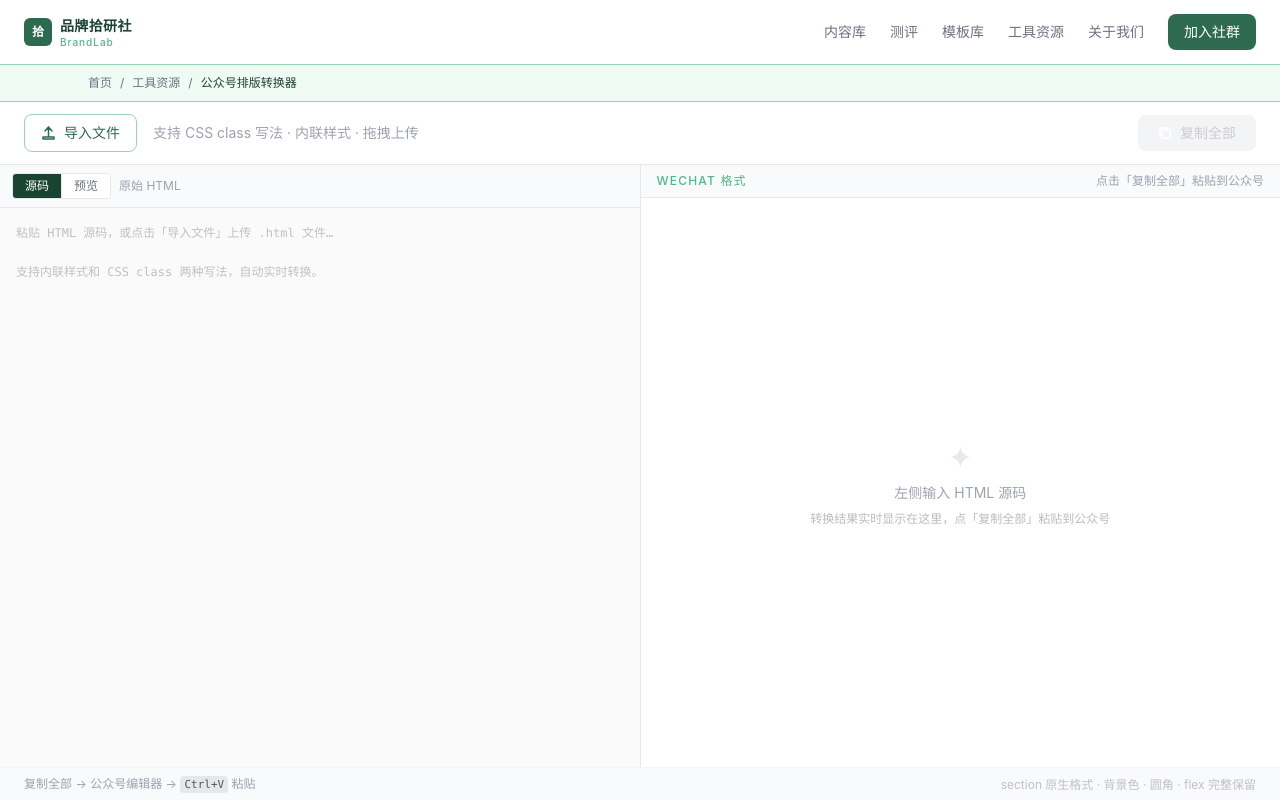
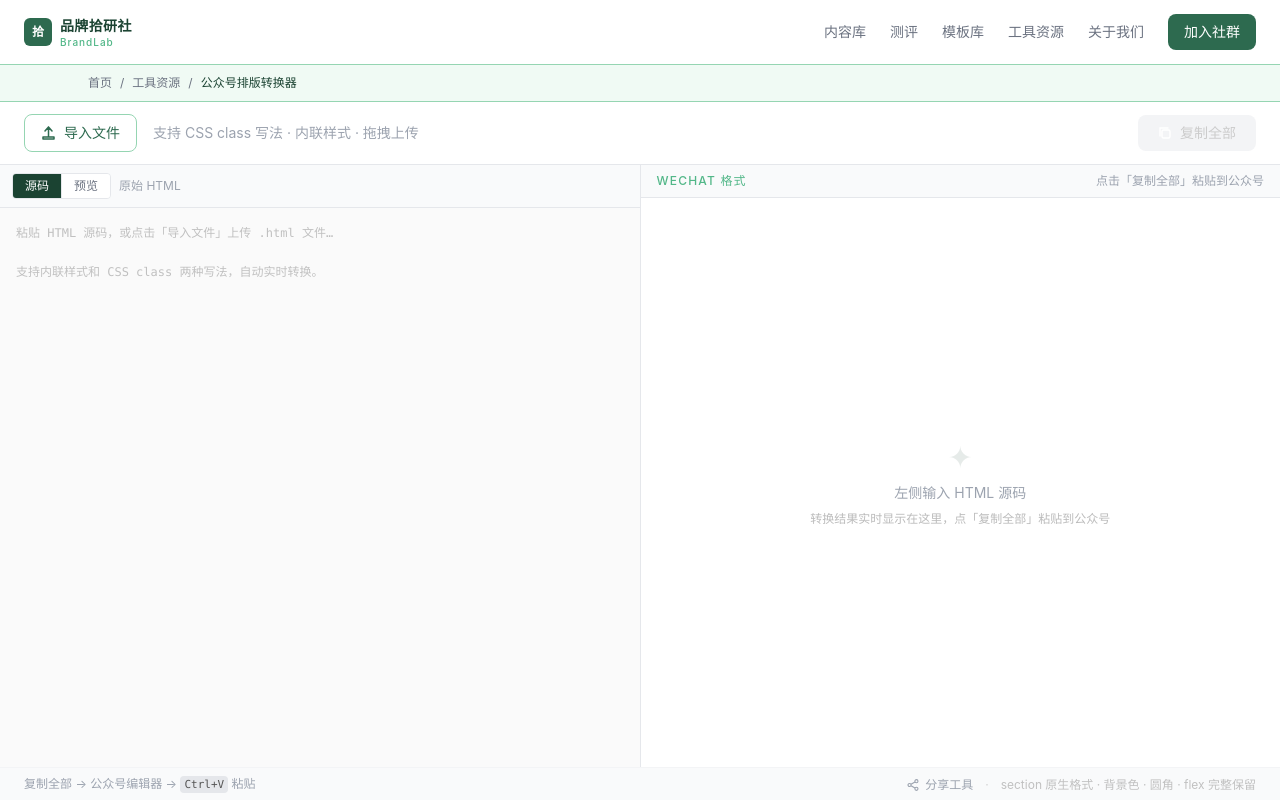
Before and after one commit to ChrisCai1990/brandlab, a Next.js app: page /tools/wechat in a window 1280 px wide. Shown: the top 800 px of the page. Built offline with nearby package versions, Linux system fonts and the light colour scheme.

Commit message:
feat(wechat): add share button to copy tool URL
Co-Authored-By: Claude Sonnet 4.6 <noreply@anthropic.com>

```diff
--- a/src/app/tools/wechat/page.tsx
+++ b/src/app/tools/wechat/page.tsx
@@ -123,6 +123,43 @@ function applyStyleBlocks(doc: Document): void {
 
   styleEls.forEach(s => s.remove());
   doc.querySelectorAll("[class]").forEach(el => el.removeAttribute("class"));
+}
+
+// ─── Share button ────────────────────────────────────────────────────────────
+
+function ShareButton() {
+  const [state, setState] = useState<"idle" | "copied">("idle");
+  const copy = () => {
+    navigator.clipboard.writeText("https://brandlab.ink/tools/wechat");
+    setState("copied");
+    setTimeout(() => setState("idle"), 2000);
+  };
+  return (
+    <button
+      onClick={copy}
+      className="flex items-center gap-1.5 text-xs text-[#9ca3af] hover:text-[#40916c] transition-colors"
+    >
+      {state === "copied" ? (
+        <>
+          <svg width="12" height="12" viewBox="0 0 14 14" fill="none">
+            <path d="M2 7l3.5 3.5L12 3" stroke="currentColor" strokeWidth="1.8" strokeLinecap="round" strokeLinejoin="round"/>
+          </svg>
+          链接已复制
+        </>
+      ) : (
+        <>
+          <svg width="12" height="12" viewBox="0 0 14 14" fill="none">
+            <circle cx="3" cy="7" r="1.8" stroke="currentColor" strokeWidth="1.3"/>
+            <circle cx="11" cy="2.5" r="1.8" stroke="currentColor" strokeWidth="1.3"/>
+            <circle cx="11" cy="11.5" r="1.8" stroke="currentColor" strokeWidth="1.3"/>
+            <line x1="4.7" y1="6.1" x2="9.3" y2="3.4" stroke="currentColor" strokeWidth="1.3"/>
+            <line x1="4.7" y1="7.9" x2="9.3" y2="10.6" stroke="currentColor" strokeWidth="1.3"/>
+          </svg>
+          分享工具
+        </>
+      )}
+    </button>
+  );
 }
 
 // ─── DOM → WeChat <section> HTML ─────────────────────────────────────────────
@@ -446,11 +483,15 @@ export default function WechatConverterPage() {
       </div>
 
       {/* Footer */}
-      <div className="shrink-0 border-t border-gray-100 bg-gray-50 px-6 py-2 flex items-center">
+      <div className="shrink-0 border-t border-gray-100 bg-gray-50 px-6 py-2 flex items-center gap-4">
         <p className="text-xs text-[#9ca3af]">
           复制全部 → 公众号编辑器 → <kbd className="bg-gray-200 rounded px-1 py-0.5 text-[11px] text-[#555]">Ctrl+V</kbd> 粘贴
         </p>
-        <span className="text-xs text-[#c0c0c0] ml-auto">section 原生格式 · 背景色 · 圆角 · flex 完整保留</span>
+        <div className="ml-auto flex items-center gap-3">
+          <ShareButton />
+          <span className="text-xs text-[#d0d0d0]">·</span>
+          <span className="text-xs text-[#c0c0c0]">section 原生格式 · 背景色 · 圆角 · flex 完整保留</span>
+        </div>
       </div>
 
     </div>
```
